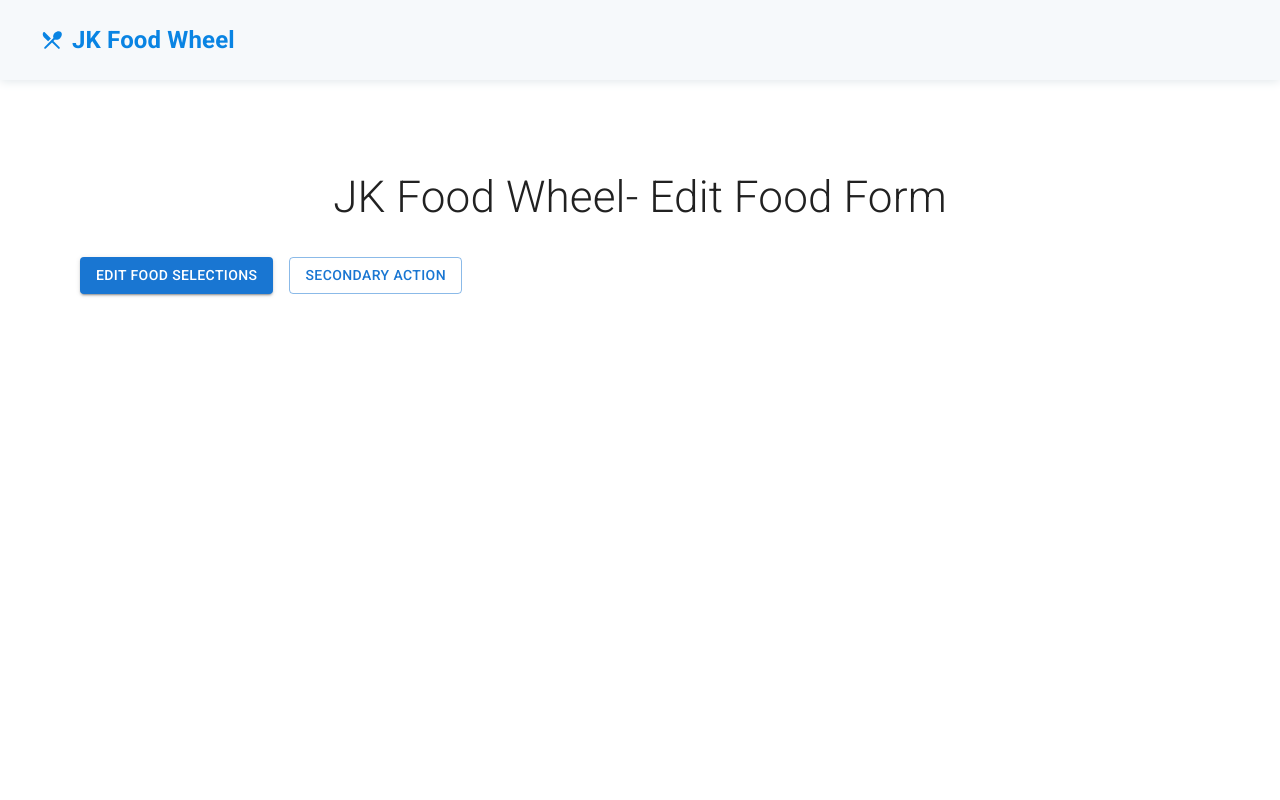
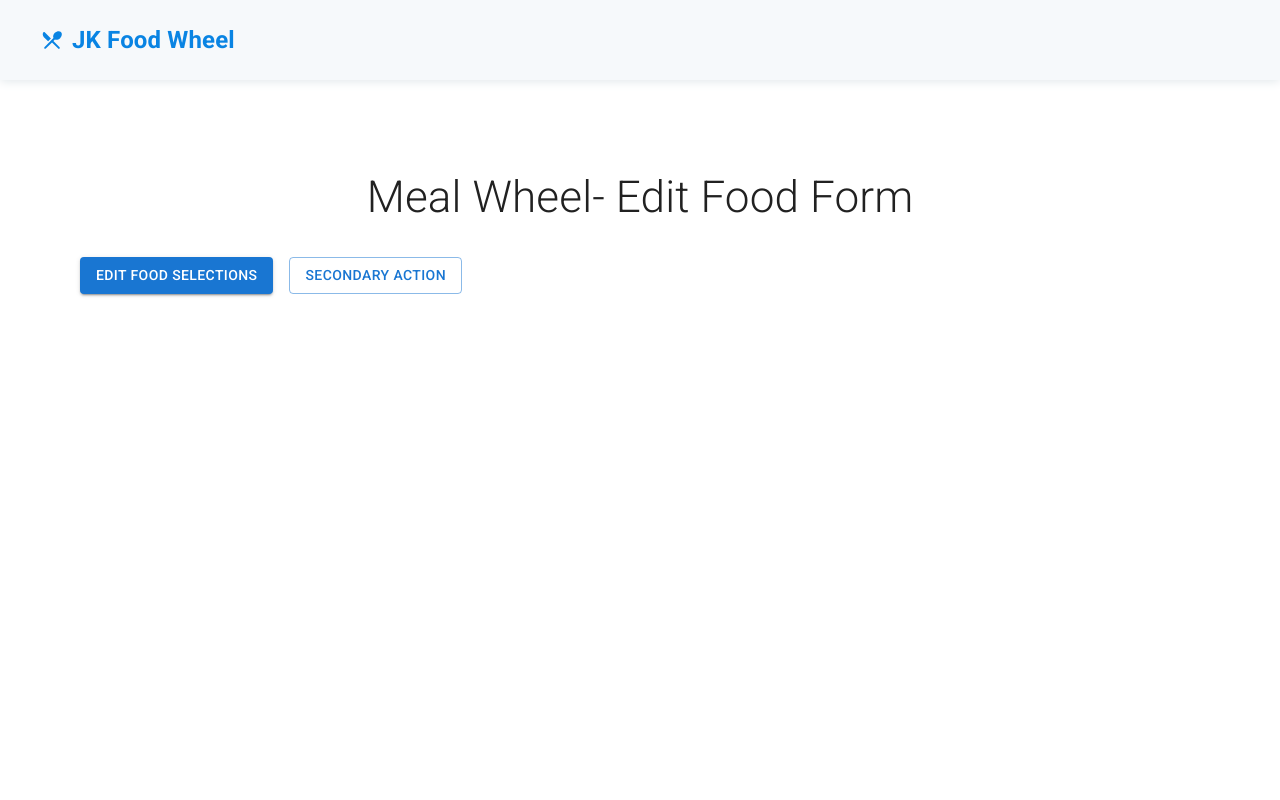
Before and after one commit to essjay05/jk-meal-wheel-2023, a React (Create React App) app: page /jk-meal-wheel-2023/edit-food in a window 1280 px wide. Shown: the top 800 px of the page. Built offline with nearby package versions, Linux system fonts and the light colour scheme.

Commit message:
Updated product name to more marketable name.

```diff
--- a/src/App.js
+++ b/src/App.js
@@ -13,7 +13,7 @@ import { FoodPlaces } from './pages/FoodPlaces'
 
 const App = () => {
 
-  const appTitleLead = 'JK Food Wheel'
+  const appTitleLead = 'Meal Wheel'
 
   const activeAdditionalFeatures = false
 
```
